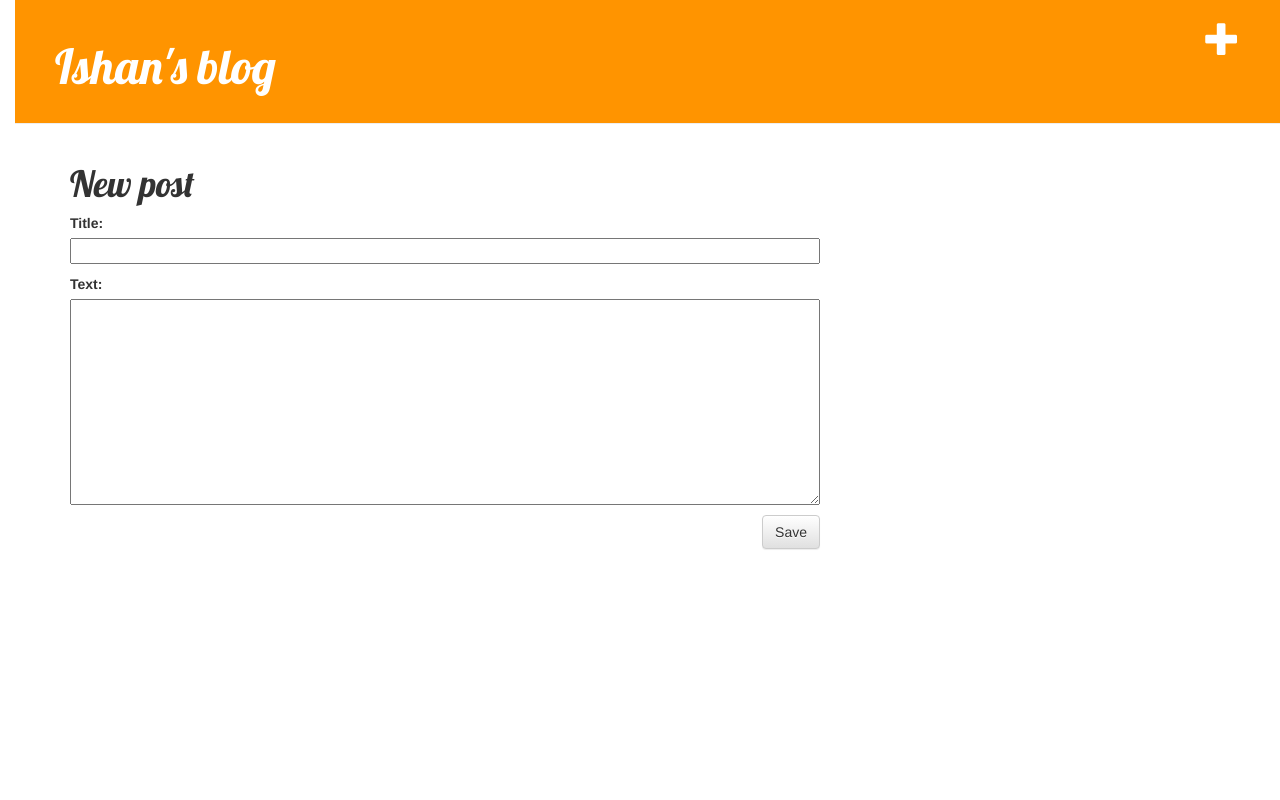
After one commit to TrellixVulnTeam/my-first-Django-blog_XKQO, a Django app: page /post/new/ in a window 1280 px wide. The commit adds this page. Run offline with Django 3.2, Linux system fonts and the light colour scheme; a user stored in the database is signed in; some libraries are stand-ins or nearby versions.

Commit message:
add post create and edit

```diff
--- /dev/null
+++ b/blog/forms.py
@@ -0,0 +1,9 @@
+from django import forms
+
+from .models import Post
+
+class PostForm(forms.ModelForm):
+
+    class Meta:
+        model = Post
+        fields = ('title', 'text',)
--- /dev/null
+++ b/blog/stat/css/blog.css
@@ -0,0 +1,53 @@
+h1 a {
+	color: #FCA205;
+    font-family: 'Lobster';
+}
+body {
+    padding-left: 15px;
+}
+.page-header {
+	background-color: #ff9400;
+    margin-top: 0;
+    padding: 20px 20px 20px 40px;
+}
+
+.page-header h1, .page-header h1 a, .page-header h1 a:visited, .page-header h1 a:active {
+    color: #ffffff;
+    font-size: 36pt;
+    text-decoration: none;
+}
+
+.content {
+    margin-left: 40px;
+}
+
+h1, h2, h3, h4 {
+    font-family: 'Lobster', cursive;
+}
+
+.date {
+    color: #828282;
+}
+
+.save {
+    float: right;
+}
+
+.post-form textarea, .post-form input {
+    width: 100%;
+}
+
+.top-menu, .top-menu:hover, .top-menu:visited {
+    color: #ffffff;
+    float: right;
+    font-size: 26pt;
+    margin-right: 20px;
+}
+
+.post {
+    margin-bottom: 70px;
+}
+
+.post h1 a, .post h1 a:visited {
+    color: #000000;
+}
--- a/blog/templates/blog/base.html
+++ b/blog/templates/blog/base.html
@@ -9,6 +9,9 @@
     </head>
     <body>
         <div class="page-header">
+        {% if user.is_authenticated %}
+            <a href="{% url 'post_new' %}" class="top-menu"><span class="glyphicon glyphicon-plus"></span></a>
+        {% endif %}
             <h1><a href="/">Ishan's blog</a></h1>
         </div>
         <div class="content container">
--- a/blog/templates/blog/post_detail.html
+++ b/blog/templates/blog/post_detail.html
@@ -7,6 +7,9 @@
                 {{ post.published_date }}
             </div>
         {% endif %}
+        {% if user.is_authenticated %}
+			<a class="btn btn-default" href="{% url 'post_edit' pk=post.pk %}"><span class="glyphicon glyphicon-pencil"></span></a>
+		{%endif%}
         <h1>{{ post.title }}</h1>
         <p>{{ post.text|linebreaksbr }}</p>
     </div>
--- /dev/null
+++ b/blog/templates/blog/post_edit.html
@@ -0,0 +1,9 @@
+{% extends 'blog/base.html' %}
+
+{% block content %}
+    <h1>New post</h1>
+    <form method="POST" class="post-form">{% csrf_token %}
+        {{ form.as_p }}
+        <button type="submit" class="save btn btn-default">Save</button>
+    </form>
+{% endblock %}
--- a/blog/urls.py
+++ b/blog/urls.py
@@ -4,4 +4,6 @@ from . import views
 urlpatterns = [
     url(r'^$', views.post_list, name='post_list'),
     url(r'^post/(?P<pk>\d+)/$', views.post_detail, name='post_detail'),
+    url(r'^post/new/$', views.post_new, name='post_new'),
+    url(r'^post/(?P<pk>\d+)/edit/$', views.post_edit, name='post_edit'),
 ]
--- a/blog/views.py
+++ b/blog/views.py
@@ -1,7 +1,9 @@
+from django.shortcuts import redirect
 from django.shortcuts import render, get_object_or_404
 from django.shortcuts import render
 from .models import Post
 from django.utils import timezone
+from .forms import PostForm
 
 
 # Create your views here.
@@ -13,3 +15,30 @@ def post_detail(request, pk):
 	#Post.objects.get(pk=pk)
 	post = get_object_or_404(Post, pk=pk)
 	return render(request,'blog/post_detail.html',{'post': post})
+
+def post_new(request):
+    if request.method == "POST":
+        form = PostForm(request.POST)
+        if form.is_valid():
+            post = form.save(commit=False)
+            post.author = request.user
+            post.published_date = timezone.now()
+            post.save()
+            return redirect('post_detail', pk=post.pk)
+    else:
+        form = PostForm()
+    return render(request, 'blog/post_edit.html', {'form': form})
+
+def post_edit(request, pk):
+    post = get_object_or_404(Post, pk=pk)
+    if request.method == "POST":
+        form = PostForm(request.POST, instance=post)
+        if form.is_valid():
+            post = form.save(commit=False)
+            post.author = request.user
+            post.published_date = timezone.now()
+            post.save()
+            return redirect('post_detail', pk=post.pk)
+    else:
+        form = PostForm(instance=post)
+    return render(request, 'blog/post_edit.html', {'form': form})
--- a/mysite/settings.py
+++ b/mysite/settings.py
@@ -119,4 +119,4 @@ USE_TZ = True
 # https://docs.djangoproject.com/en/1.11/howto/static-files/
 
 STATIC_URL = '/static/'
-STATIC_ROOT = os.path.join(BASE_DIR, 'static')
+STATIC_ROOT = os.path.join(BASE_DIR, 'stat')
```
Also changed, not shown: db.sqlite3.
